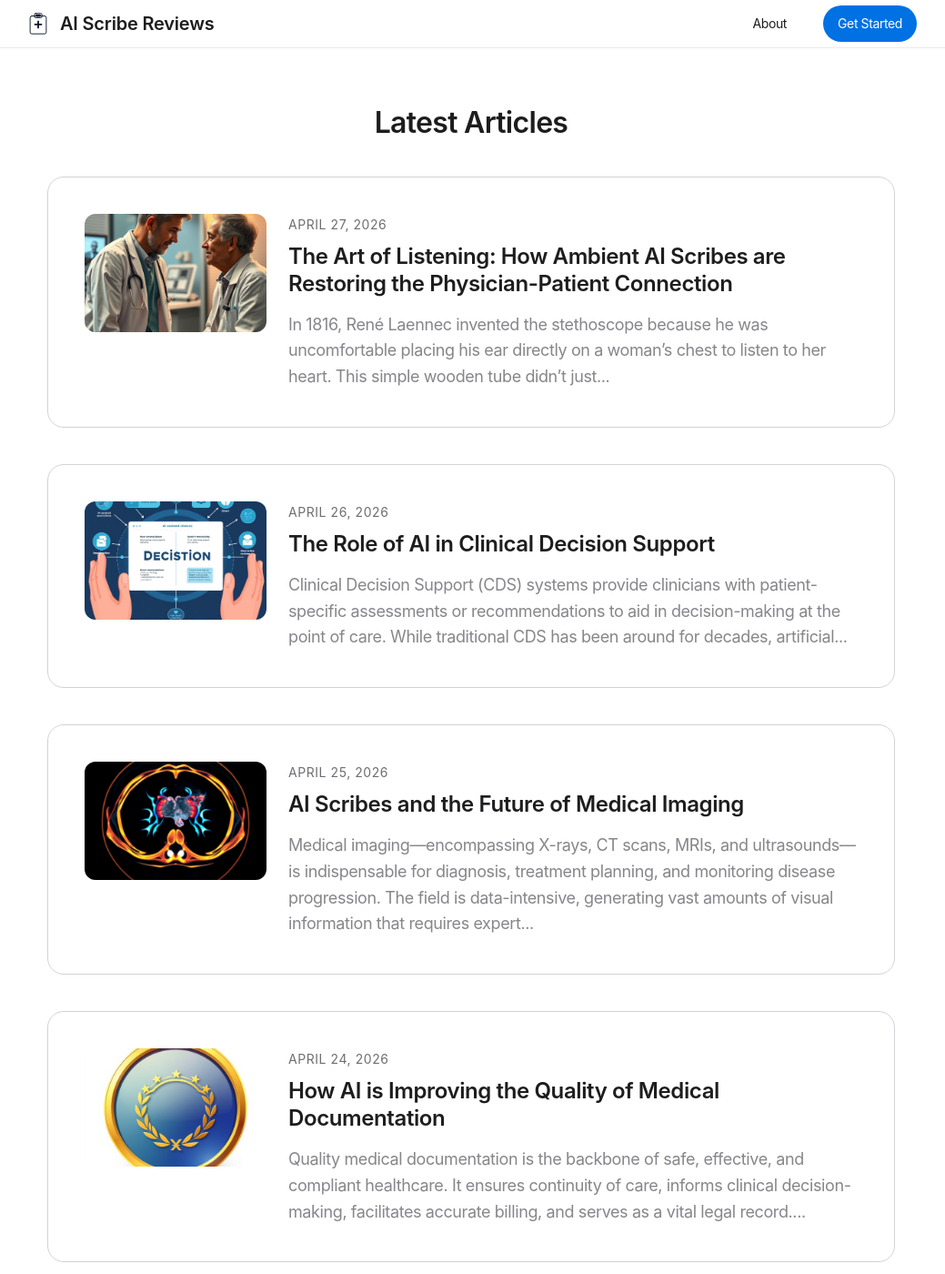
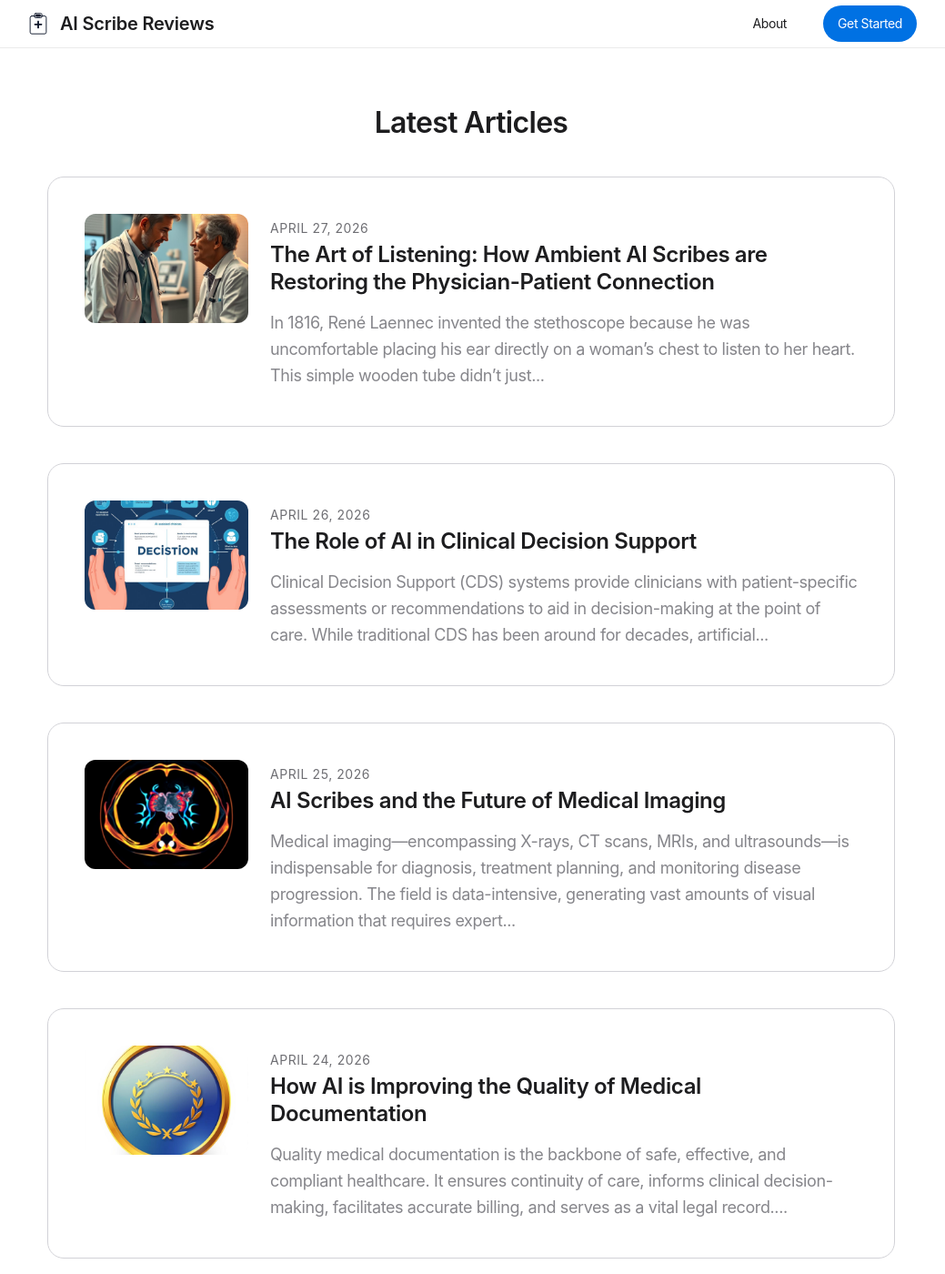
Before and after one commit to leveled-inc/aiscribe.app, a Jekyll site: the page built from index.html, in a window 1280 px wide and 1400 px high. Shown: the whole window at 91% size, without its empty margins (122-1161 px from the left). Built offline with Jekyll 4.4.1, drawn with Linux system fonts in a browser that asks for light colours; the list of posts is cut into pages by our own code.

Commit message:
Fix thumbnail sizing on home page

```diff
--- a/assets/main.scss
+++ b/assets/main.scss
@@ -258,25 +258,32 @@ strong {
   }
 
   &.has-image {
-    display: grid;
-    grid-template-columns: 200px 1fr;
+    display: flex;
+    flex-direction: row;
     gap: $spacing-md;
-    align-items: start;
+    align-items: flex-start;
 
-    @media (max-width: 768px) {
-      grid-template-columns: 1fr;
+    @media (max-width: 600px) {
+      flex-direction: column;
     }
   }
 }
 
 .post-thumbnail {
-  display: block;
+  flex-shrink: 0;
+  width: 180px;
+  height: 120px;
   border-radius: $border-radius-sm;
   overflow: hidden;
 
+  @media (max-width: 600px) {
+    width: 100%;
+    height: 200px;
+  }
+
   img {
     width: 100%;
-    height: 130px;
+    height: 100%;
     object-fit: cover;
     display: block;
     transition: transform $transition-medium;
@@ -288,8 +295,8 @@ strong {
 }
 
 .post-content-preview {
-  display: flex;
-  flex-direction: column;
+  flex: 1;
+  min-width: 0;
 }
 
 .post-meta {
```
